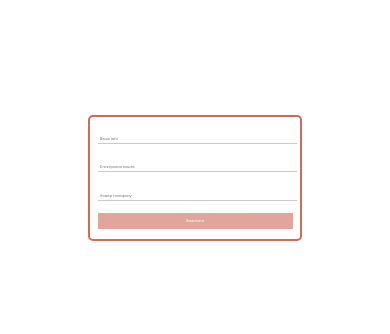
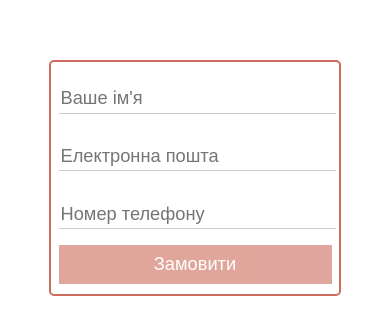
Before and after one commit to SofiyaOlenyn/KateCakeBakery, an Angular app in the folder KateCake-front/: page /order in a window 390 px wide. Shown: the part 244-578 px from the top of the page. Built offline with nearby package versions, Linux system fonts and the light colour scheme.

Commit message:
fixed stylying on mobile version

```diff
--- a/KateCake-front/src/app/catalog-list/product-detailed/product-detailed.component.less
+++ b/KateCake-front/src/app/catalog-list/product-detailed/product-detailed.component.less
@@ -141,7 +141,7 @@
     .order-button {
       font-size: 6vw;
       top: 20px;
-      left: 30%;
+      left: 15%;
     }
   }
 
--- a/KateCake-front/src/app/order/order.component.less
+++ b/KateCake-front/src/app/order/order.component.less
@@ -72,7 +72,62 @@
 @media only screen and (max-width: 500px) {
 
   .order-container form {
-    width: 50%;
+    width: 70%;
+    font-size: 4.5em;
   }
 
+  //.order-container form {
+  //  width: 30%;
+  //
+  //  padding: 2%;
+  //
+  //  display: flex;
+  //  flex-direction: column;
+  //
+  //  border-radius: 5px;
+  //  border: 2px solid @primary-peach;
+  //}
+
+  .order-container form input {
+    margin: 5% 0;
+    width: 100%;
+    line-height: 1.5;
+
+    background-color: transparent;
+
+    outline: none;
+    border: none;
+    border-bottom: 0.6px solid rgba(0, 0, 0, 0.2);
+
+    font-size: 0.8em;
+  }
+
+  .order-container form button {
+    cursor: pointer;
+    width: 100%;
+
+    outline: none;
+    border: none;
+
+    padding: 3% 5%;
+    margin: 1% 0;
+
+    font-size: 0.8em;
+
+    color: white;
+    background-color: @primary-peach;
+  }
+
+  .order-container form button:disabled {
+    cursor: auto;
+    opacity: 0.6;
+  }
+
+  .all-items {
+    display: flex;
+    align-items: center;
+    justify-content: space-between;
+
+    font-size: 0.5em;
+  }
 }
--- a/KateCake-front/src/app/order/order.component.ts
+++ b/KateCake-front/src/app/order/order.component.ts
@@ -31,7 +31,7 @@ export class OrderComponent implements OnInit {
 
   // tslint:disable-next-line:typedef
   submitOrder() {
-    alert('Замовлення було відправлено');
+    alert('Замовлення було відправлено.');
     this.dataStorage.cart.next([])
     this.router.navigate(['/home']);
   }
--- a/KateCake-front/src/app/shared/header/header.component.html
+++ b/KateCake-front/src/app/shared/header/header.component.html
@@ -3,6 +3,5 @@
 
 <div class="cart" *ngIf="token" (click)="toOrder()">
   <img src="assets/icons/shopping-cart.svg" alt="cart">
+  <p>{{numberOfItems}}</p>
 </div>
-
-<p>{{numberOfItems}}</p>
--- a/KateCake-front/src/app/shared/header/header.component.less
+++ b/KateCake-front/src/app/shared/header/header.component.less
@@ -17,9 +17,18 @@
 
 p {
   position: absolute;
-  top: 10px;
-  right: 65px;
+  top: -15px;
+  right: 15px;
   z-index: 5;
 
   color: white;
 }
+
+@media only screen and (max-width: 500px) {
+
+  p {
+    top: -12px;
+    font-size: 20px;
+  }
+
+}
```
